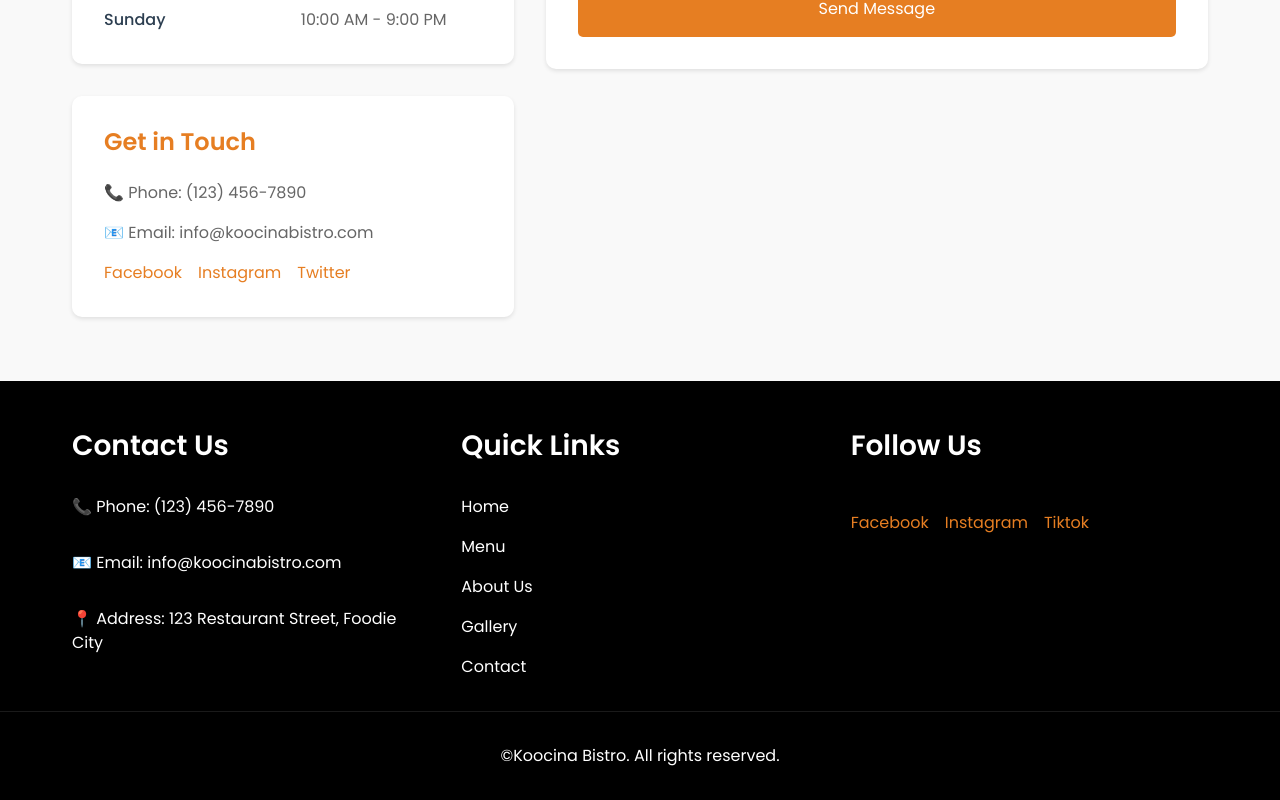
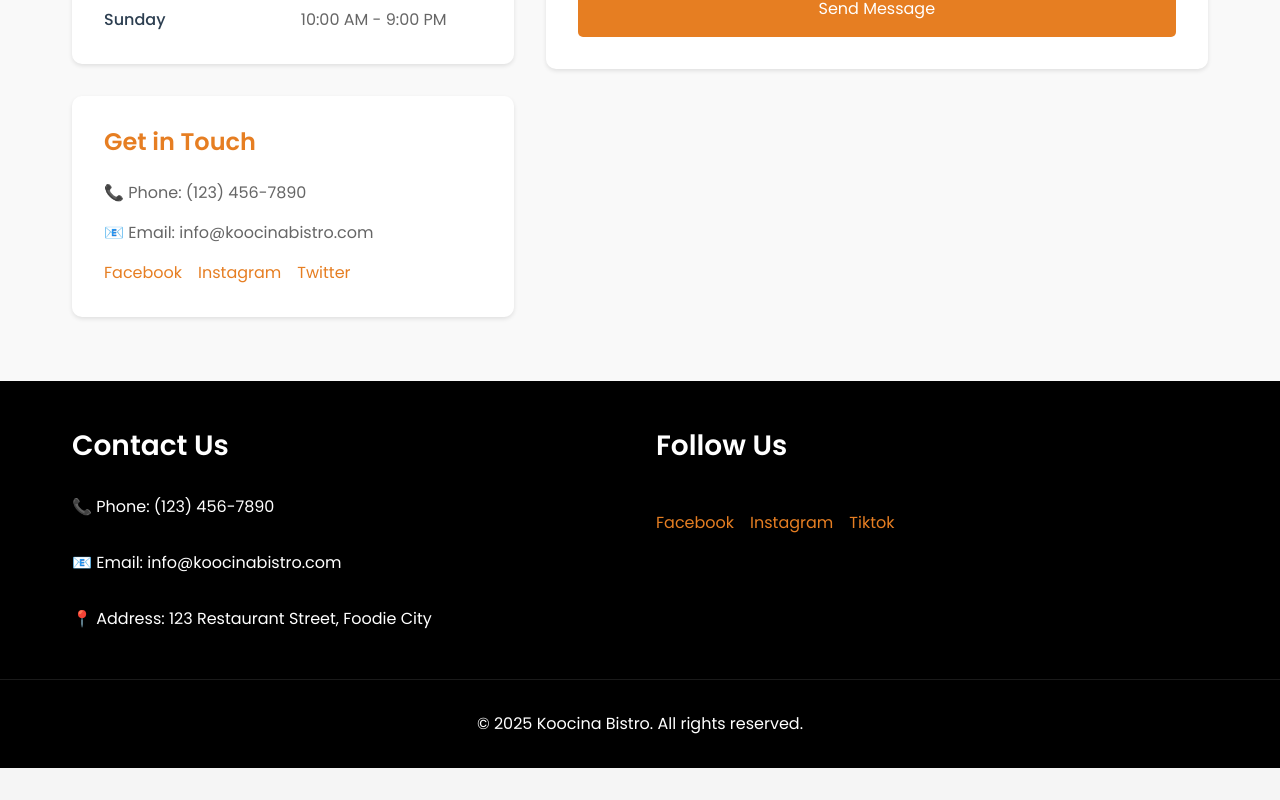
Before and after one commit to noobMasterzz/Koocin-Bistro-website, a React (Vite) app: page /contact in a window 1280 px wide. Shown: the part 979-1779 px from the top of the page. After the commit the page ends 1747 px from the top, so only its background shows below. Built offline with nearby package versions, Linux system fonts and the light colour scheme.

Commit message:
removed the nav links and added a dynamic year in the footer

```diff
--- a/src/components/Footer.jsx
+++ b/src/components/Footer.jsx
@@ -13,15 +13,6 @@ function Footer() {
         </div>
 
         <div className="footer-section">
-          <h3>Quick Links</h3>
-          <Link to="/" className="footer-link">Home</Link>
-          <Link to="/menu" className="footer-link">Menu</Link>
-          <Link to="/about" className="footer-link">About Us</Link>
-          <Link to="/gallery" className="footer-link">Gallery</Link>
-          <Link to="/contact" className="footer-link">Contact</Link>
-        </div>
-
-        <div className="footer-section">
           <h3>Follow Us</h3>
           <div className="social-links">
             <a href="https://www.facebook.com/Koosina" target="_blank" rel="noopener noreferrer" className="social-link">Facebook</a>
@@ -32,7 +23,7 @@ function Footer() {
       </div>
 
       <div className="footer-bottom">
-        <p>&copy;Koocina Bistro. All rights reserved.</p>
+        <p>&copy; {new Date().getFullYear()} Koocina Bistro. All rights reserved.</p>
       </div>
     </footer>
   );
```
